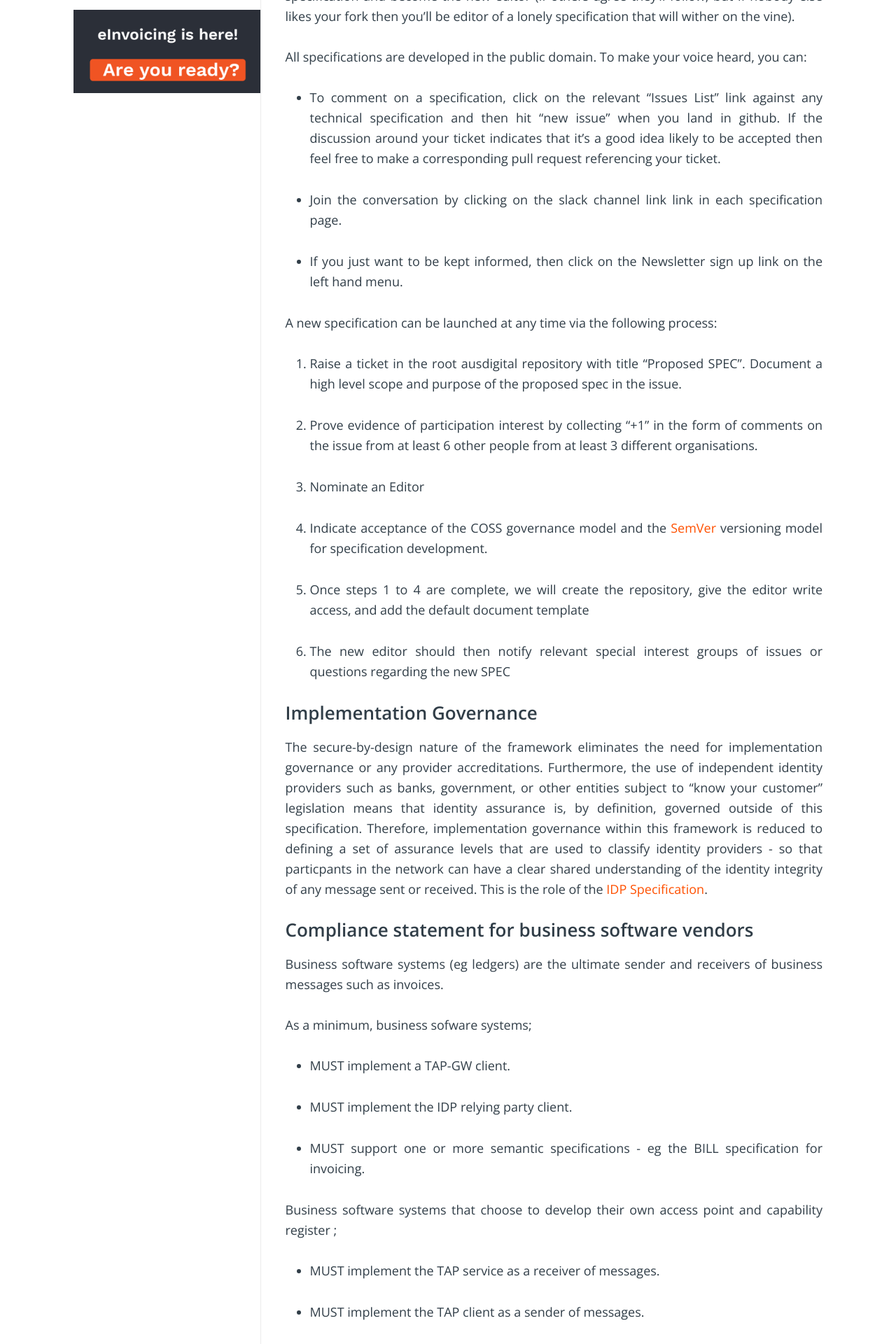
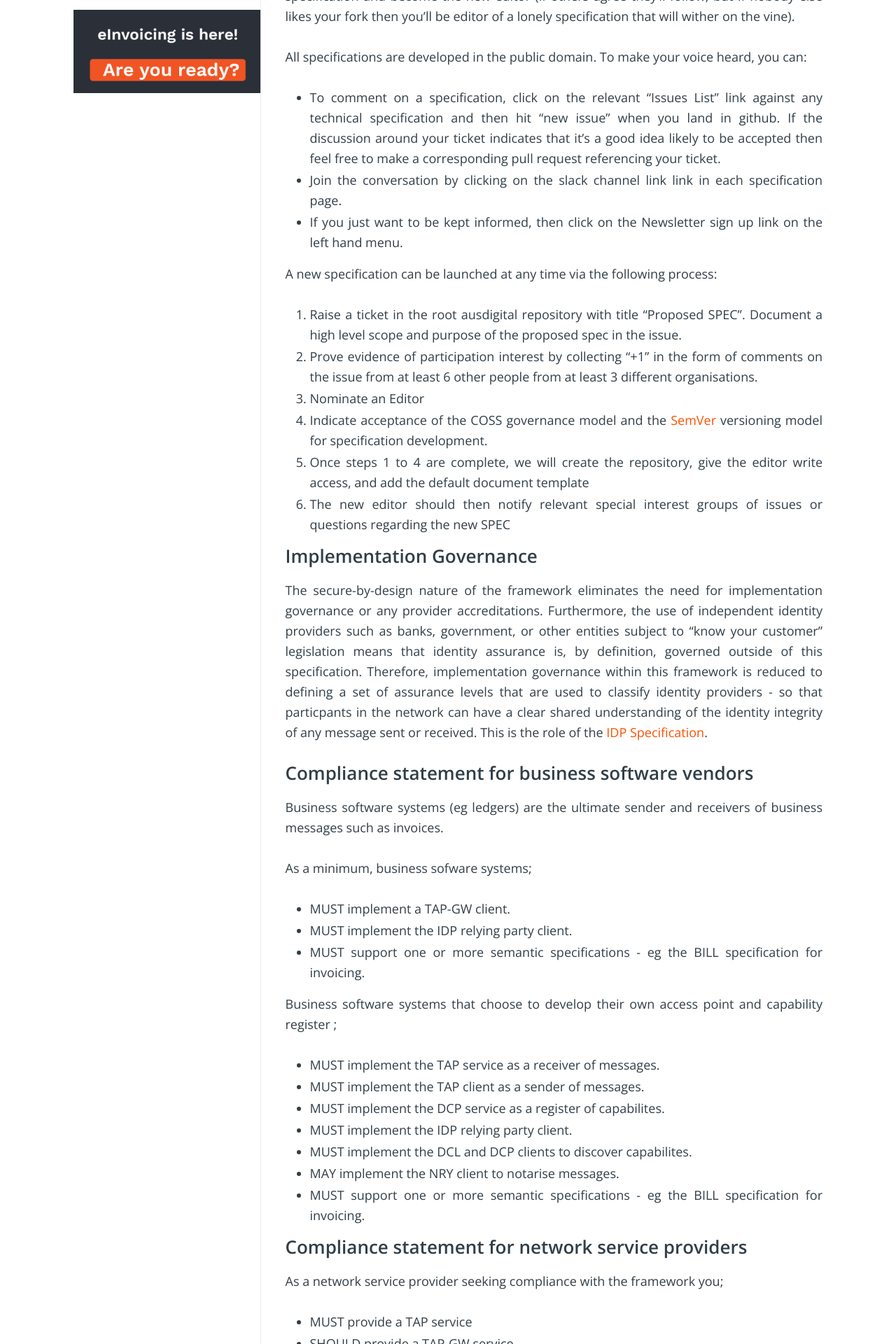
Before and after one commit to Digital-Business-Council/Digital-Business-Council.github.io, a Jekyll site: the page built from pages/governance-model.md, in a window 1280 px wide. Shown: the part 577-2497 px from the top of the page at 70% size. Built offline with Jekyll 4.4.1, drawn with Linux system fonts in a browser that asks for light colours.

Commit message:
Update _content.scss

```diff
--- a/_sass/_content.scss
+++ b/_sass/_content.scss
@@ -45,7 +45,7 @@
 
     li{
       color: $app-grey;
-      padding: 15px 0;
+      padding: 1px 0;
 
       &:first-child{
         padding-top: 0;
```
